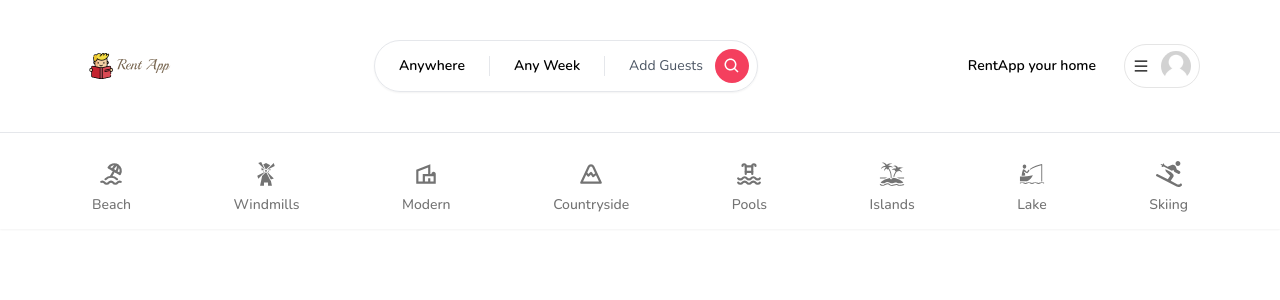
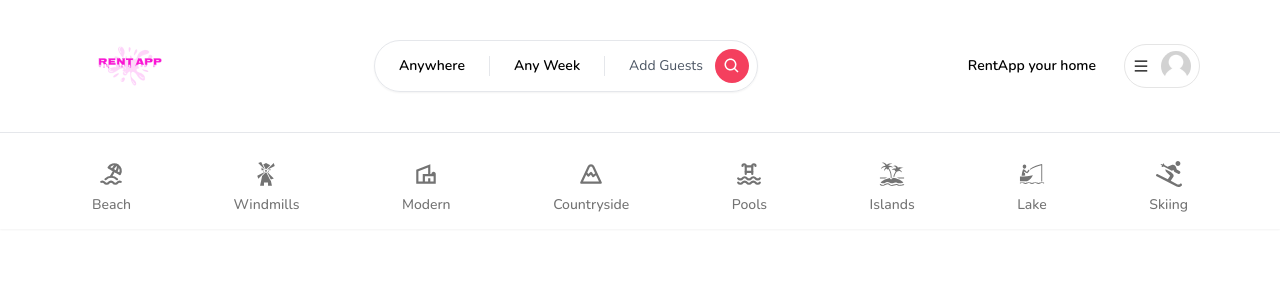
Before and after one commit to yuuki-fuji/RentApp, a Next.js app: page / in a window 1280 px wide. Shown: the top 300 px of the page. Built offline with nearby package versions, Linux system fonts and the light colour scheme; no server answers; what world-countries would draw is missing.

Commit message:
Home画面の調整とロゴの変更

```diff
--- a/app/layout.tsx
+++ b/app/layout.tsx
@@ -36,7 +36,9 @@
                     <RegisterModal />
                     <Navbar currentUser={currentUser} />
                 </ClientOnly>
-                {children}
+                <div className='pb-20 pt-28'>
+                  {children}
+                </div>
             </body>
         </html>
   )
--- a/app/page.tsx
+++ b/app/page.tsx
@@ -1,5 +1,24 @@
+import ClientOnly from "./components/ClientOnly";
+import Container from "./components/Container";
+
 export default function Home() {
   return (
-    <div className="text-rose-500 text-2xl">Hello RentApp</div>
+    <ClientOnly>
+      <Container>
+        <div className="
+          pt-24
+          grid
+          grid-cols-1
+          sm:grid-cols-2
+          md:grid-cols-3
+          ls:grid-cols-4
+          xl:grid-cols-5
+          2xl:grid-cols-6
+          gap-8
+        ">
+          <div>My future listings</div>
+        </div>
+      </Container>
+    </ClientOnly>
   )
 }
```
Also changed, not shown: public/images/logo.png.
